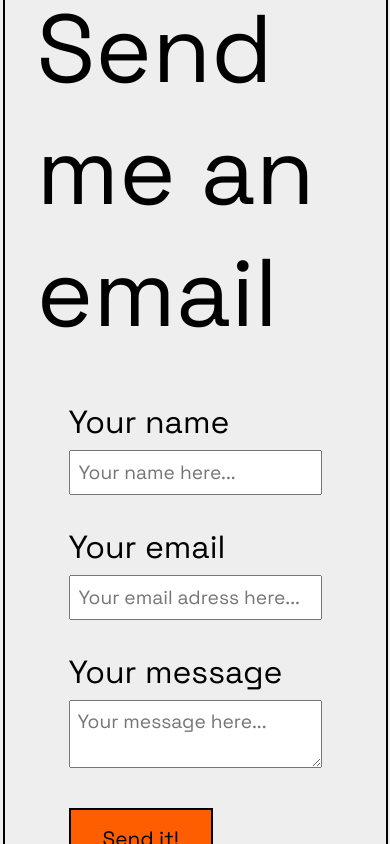
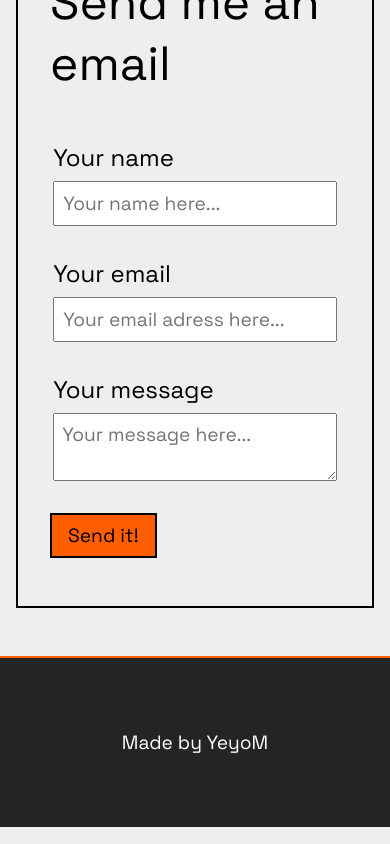
Before and after one commit to YeyoM/yeyo_portfolio, a React (Create React App) app: page / in a window 390 px wide. Shown: the part 3880-4724 px from the top of the page. Built offline with nearby package versions, Linux system fonts and the light colour scheme; no server answers; a web font is replaced by a local one.

Commit message:
contact and footer responsive

```diff
--- a/src/components/ContactContainer/ContactContainer.module.css
+++ b/src/components/ContactContainer/ContactContainer.module.css
@@ -53,3 +53,23 @@
   color: #d8d8d8da;
   background-color: rgba(36, 36, 36);
 }
+
+@media only screen and (max-width: 720px) {
+  .formContainer {
+    margin: 1rem;
+  }
+  .formSection {
+    padding: 1rem 0.2rem;
+  }
+  .formTitle {
+    font-size: 3rem;
+  }
+  .formLabel {
+    font-size: 1.5rem;
+  }
+  .contactButton {
+    font-size: 1.2rem;
+    padding: 0.5rem 1rem;
+    margin: 1rem 0rem;
+  }
+}
--- a/src/components/Footer/Footer.module.css
+++ b/src/components/Footer/Footer.module.css
@@ -14,3 +14,9 @@
   font-size: 1.5rem;
   font-family: 'Space Grotesk', sans-serif;
 }
+
+@media only screen and (max-width: 720px) {
+  .footer {
+    font-size: 1.2rem;
+  }
+}
```
